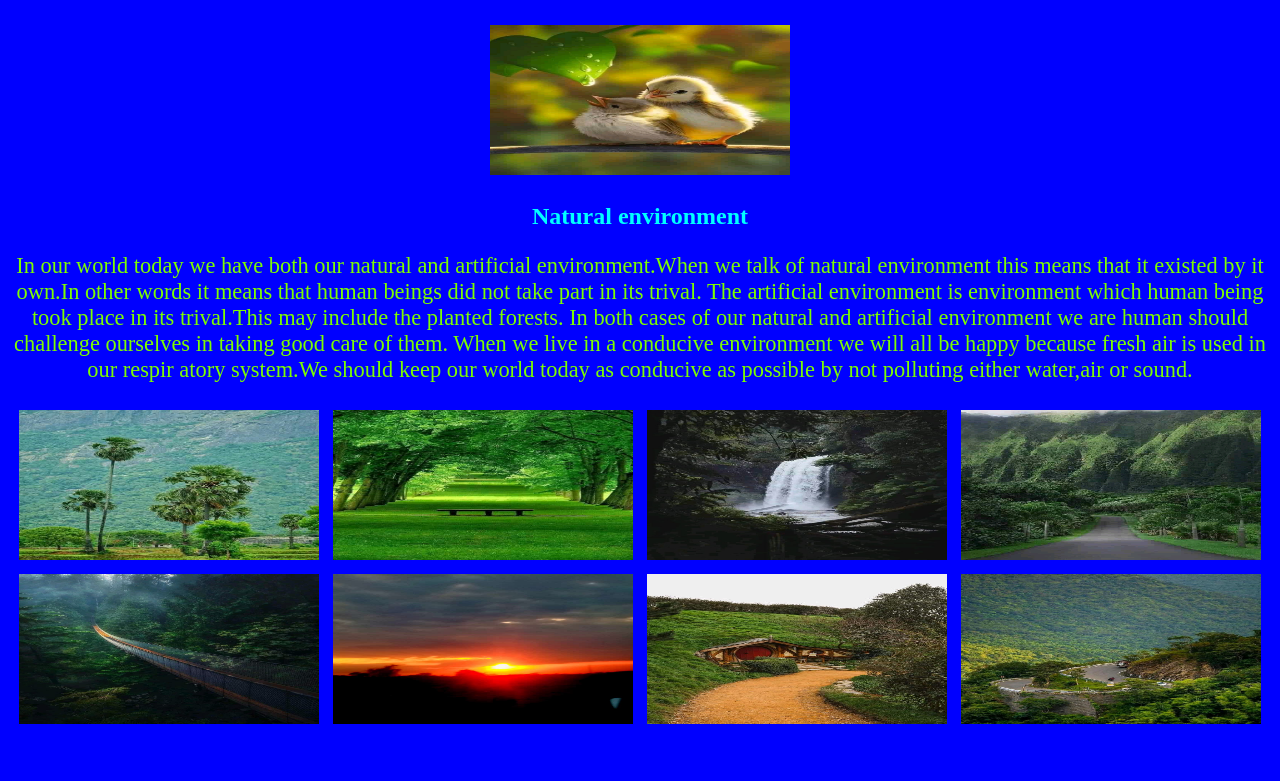
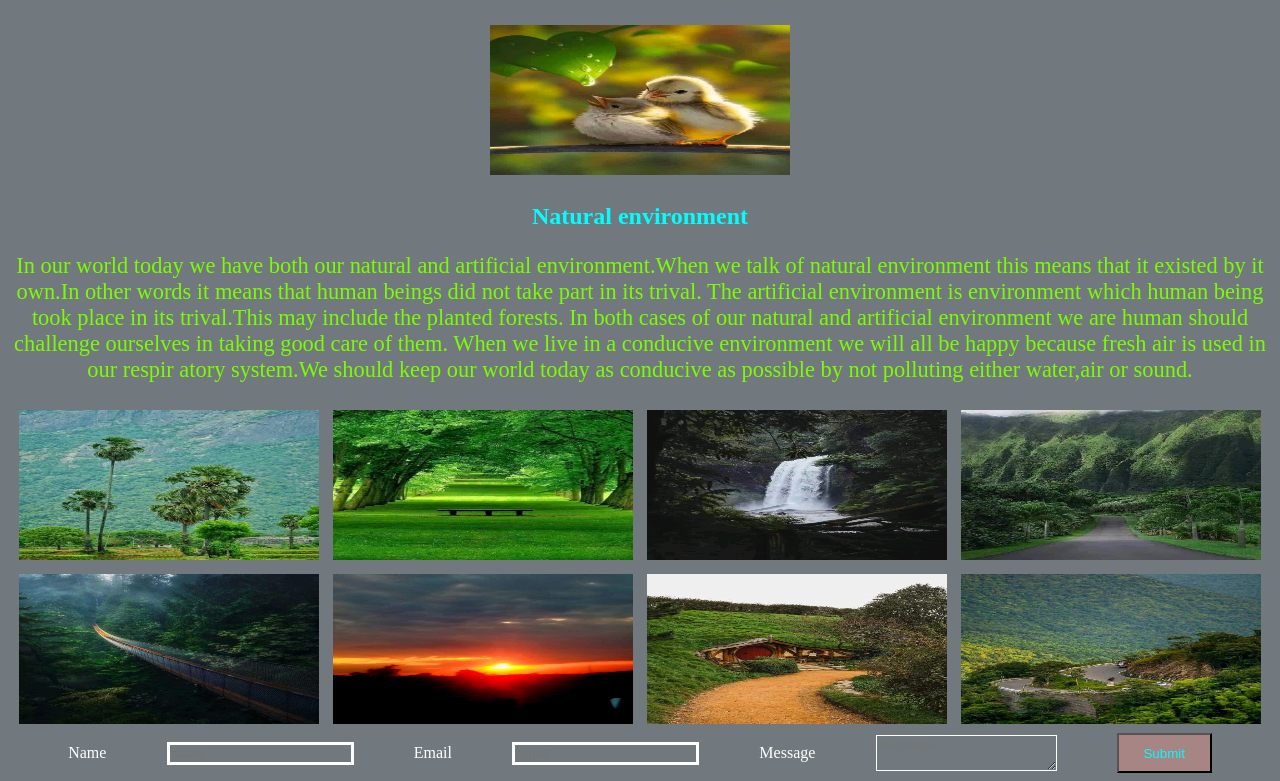
Before and after one commit to Ardern/photography-website, a plain HTML site: page index.html in a window 1280 px wide. Shown: the part 376-1157 px from the top of the page. Before the commit the page ends 1117 px from the top, so only its background shows below. Drawn offline with Linux system fonts and the light colour scheme.

Commit message:
Added input form and a submit button

```diff
--- a/index.html
+++ b/index.html
@@ -45,7 +45,14 @@
     <img src="images/254703715798_status_6f038c2b431d43068efcf4db48e67a87.jpg">
     <img src="images/254703715798_status_750033ec4ca24e92ad40a4824ccbafd2.jpg">
 
-
-
+    <div class="input">
+        <label for="name">Name</label>
+        <input type="text" placeholder="name">
+        <label for="email">Email</label>
+        <input type="email" placeholder="email">
+        <label for="subject">Message</label>
+        <textarea placeholder="message"></textarea>
+        <button>Submit</button>
+    </div>
 </body>
 </html>
--- a/style.css
+++ b/style.css
@@ -1,5 +1,5 @@
 * {
-    background-color: blue;
+    background-color: #71797E;
 }
 p {
     font-size: 1.4rem;
@@ -64,3 +64,22 @@ p{
  h2{
      padding: 0rem 5pxs;
  }
+ .input{
+     display: flex;
+     justify-content: space-evenly;
+     align-items: center;
+ }
+input{
+    border: 3px solid white;
+}
+textarea{
+    border-color: white;
+}
+label{
+    color: white;
+}
+button{
+    background-color: rgb(167, 133, 133);
+    height: 40px;
+    width: 95px;
+}
```
